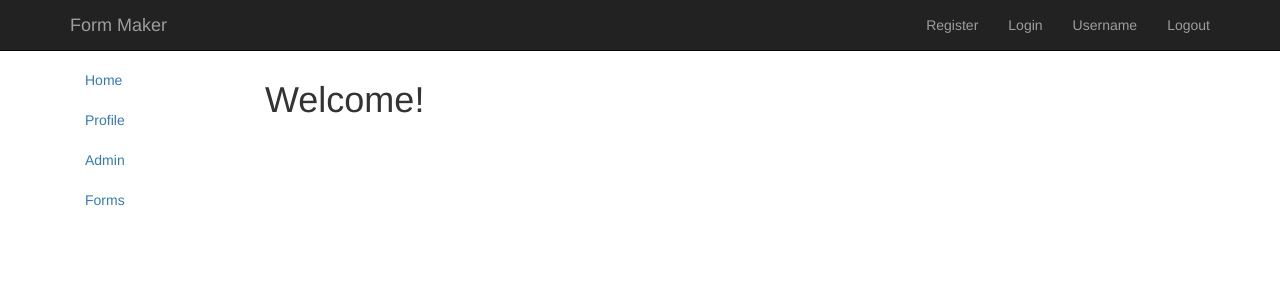
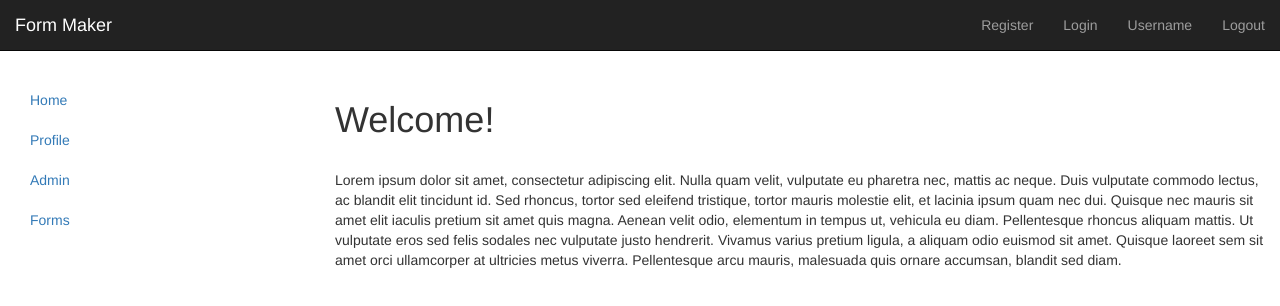
Before and after one commit to GovindaBachani/cs5610fall2015, a website: page public/Assignment/home.html in a window 1280 px wide. Drawn offline with nearby package versions, Linux system fonts and the light colour scheme.

Commit message:
experimaneting

```diff
--- a/public/Assignment/css/style.css
+++ b/public/Assignment/css/style.css
@@ -1,3 +1,3 @@
 .container-custom-padding{
-    padding-top:60px;
+    padding-top:80px;
 }
--- a/public/Assignment/home.html
+++ b/public/Assignment/home.html
@@ -9,7 +9,7 @@
 <body class="body-custom">
 
     <nav class="navbar navbar-inverse navbar-fixed-top navbar-custom">
-        <div class=" container">
+        <div class=" container-fluid">
         <div class="navbar-header">
             <button type="button" class="navbar-toggle collapsed" data-toggle="collapse" data-target="#navbar" aria-expanded="false" aria-controls="navbar">
                 <span class="sr-only">Toggle navigation</span>
@@ -30,9 +30,9 @@
         </div>
     </nav>
 
-    <div class="container container-custom-padding">
+    <div class="container-fluid container-custom-padding">
         <div class="row">
-            <div class="col-sm-3 col-md-2 sidebar">
+            <div class="col-xs-3 sidebar">
                 <ul class="nav nav-sidebar">
                     <li><a href="#">Home</a></li>
                     <li><a href="#">Profile</a></li>
@@ -40,8 +40,12 @@
                     <li><a href="#">Forms</a></li>
                 </ul>
             </div>
-            <div class="col-sm-9 col-md-10">
+            <div class="col-xs-9">
                 <h1>Welcome!</h1>
+                <br />
+                <p>
+                    Lorem ipsum dolor sit amet, consectetur adipiscing elit. Nulla quam velit, vulputate eu pharetra nec, mattis ac neque. Duis vulputate commodo lectus, ac blandit elit tincidunt id. Sed rhoncus, tortor sed eleifend tristique, tortor mauris molestie elit, et lacinia ipsum quam nec dui. Quisque nec mauris sit amet elit iaculis pretium sit amet quis magna. Aenean velit odio, elementum in tempus ut, vehicula eu diam. Pellentesque rhoncus aliquam mattis. Ut vulputate eros sed felis sodales nec vulputate justo hendrerit. Vivamus varius pretium ligula, a aliquam odio euismod sit amet. Quisque laoreet sem sit amet orci ullamcorper at ultricies metus viverra. Pellentesque arcu mauris, malesuada quis ornare accumsan, blandit sed diam.
+                </p>
             </div>
         </div>
     </div>
```
